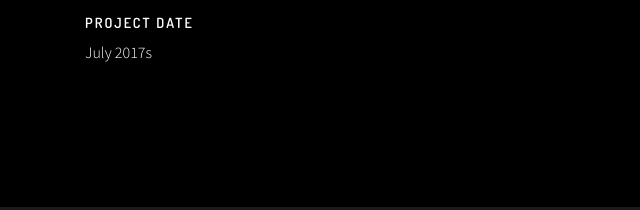
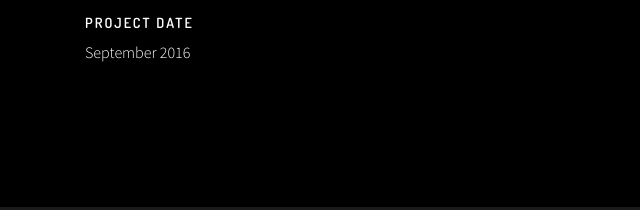
Before and after one commit to jdewb/jdewb.github.io, a plain HTML site: page hei-amy.html in a window 1280 px wide. Shown: the part 1194-1404 px from the top of the page, 0-640 px from the left. Drawn offline with nearby package versions, Linux system fonts and the light colour scheme; some packages are replaced by stand-ins of ours; files that its build step writes are made by us from their sources.

Commit message:
Update hei-amy.html

```diff
--- a/hei-amy.html
+++ b/hei-amy.html
@@ -138,7 +138,7 @@
 					<p>Hough Ear Institute</p>
 
 					<h5>Project date</h5>
-					<p>July <!--20--> 2017s</p>
+					<p>September <!--15--> 2016</p>
 				</li>
 
             </ul>
```
